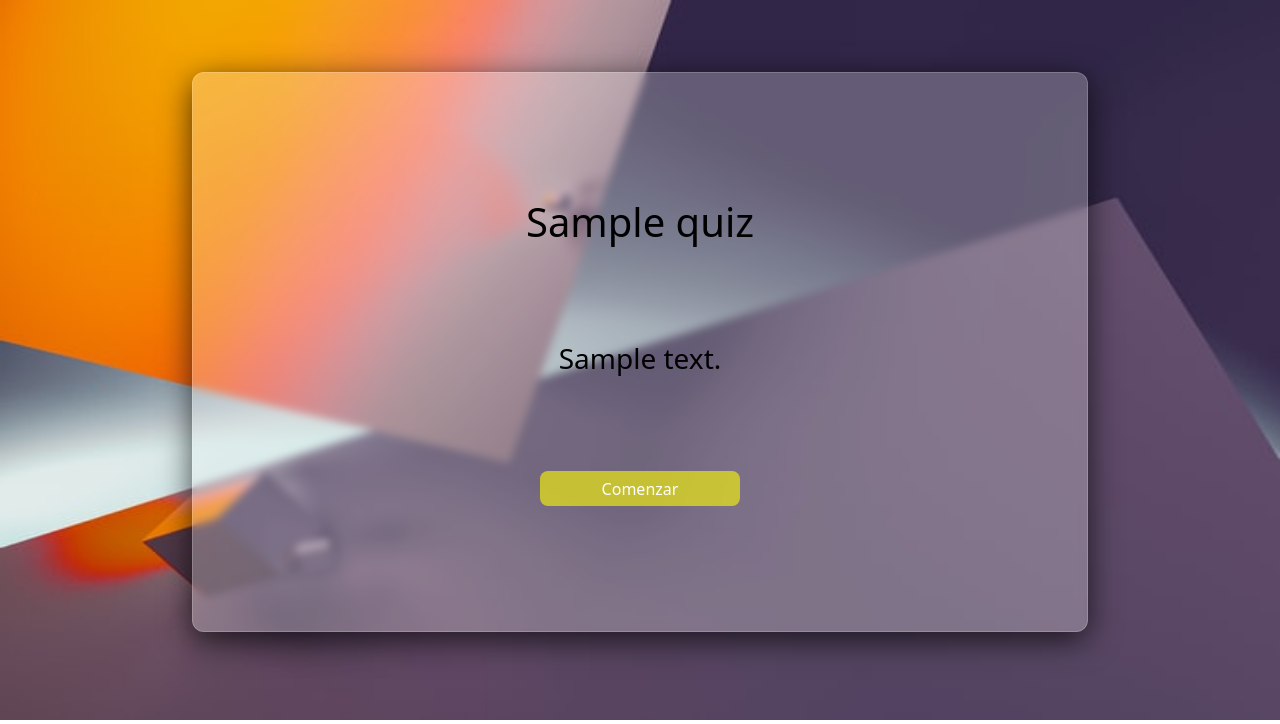
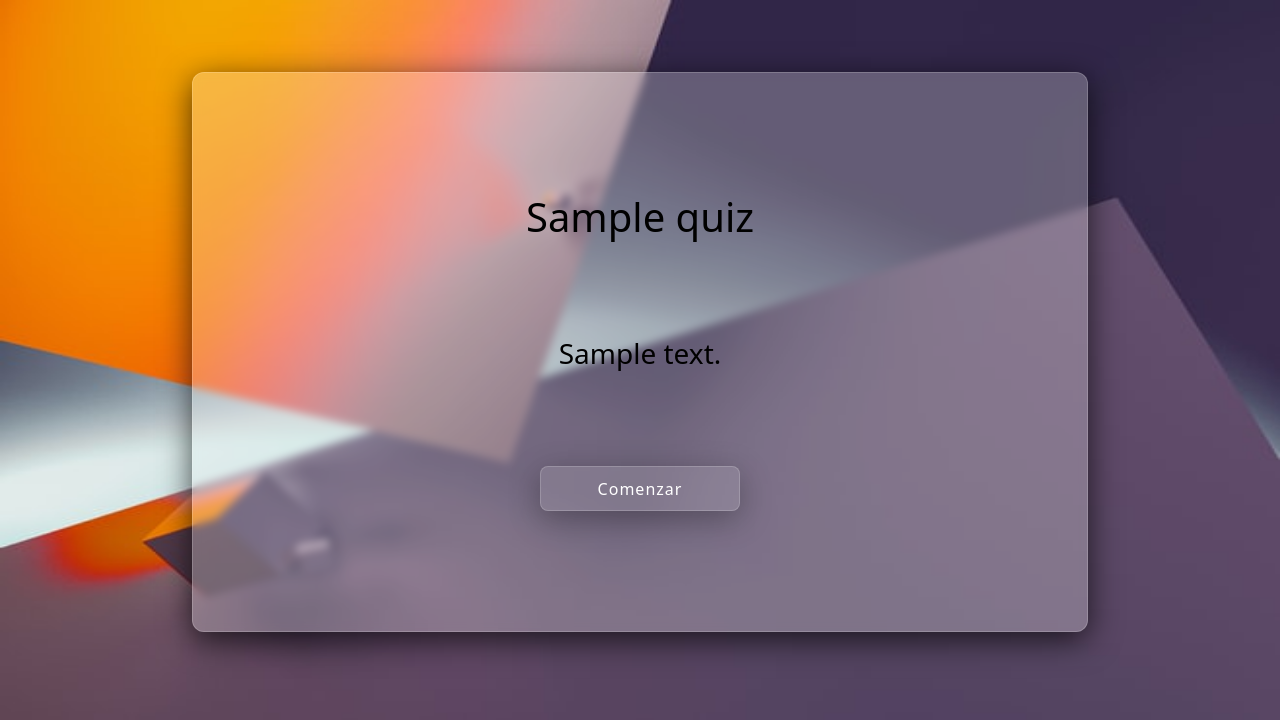
Before and after one commit to nicolaskruiz/TriviaChaco, a Django app: template home/templates/index.html in a window 1280 px wide. Shown: the part 76-800 px from the top of the page. Run offline with Django 3.2, Linux system fonts and the light colour scheme; the template is opened without the code that fills it: most values are stand-ins (such as "Sample title", 1, 10 or a date in 2020).

Commit message:
frontend actualizado

```diff
--- a/home/templates/index.html
+++ b/home/templates/index.html
@@ -28,14 +28,17 @@
   }
 
   #btn {
-    border: none;
     text-decoration: none;
     color: #fff;
     width: 200px;
-    height:35px;
+    height:45px;
     border-radius: 8px;
     text-align: center;
-    background:#e6e21ab9 ;
+    background: rgba(255, 255, 255, 0.123);
+    border: 1px solid rgba( 255, 255, 255, 0.18 );
+    box-shadow: 0 8px 32px 0 rgba(0, 0, 0, 0.3);
+    letter-spacing:1px;
+
   }
   .btn {
     border: 1px solid #e6e21ab9;
@@ -65,9 +68,10 @@
   #btn:hover,
   #btn:focus {
     transition: 800ms;
-    background: #6d6b199f;
+
     letter-spacing: 3px;
-    color: #fff;
+
+    box-shadow: 0 8px 32px 0 rgba(0, 0, 0, 0.699);
   }
 
 
```
Also changed, not shown: db.sqlite3.
